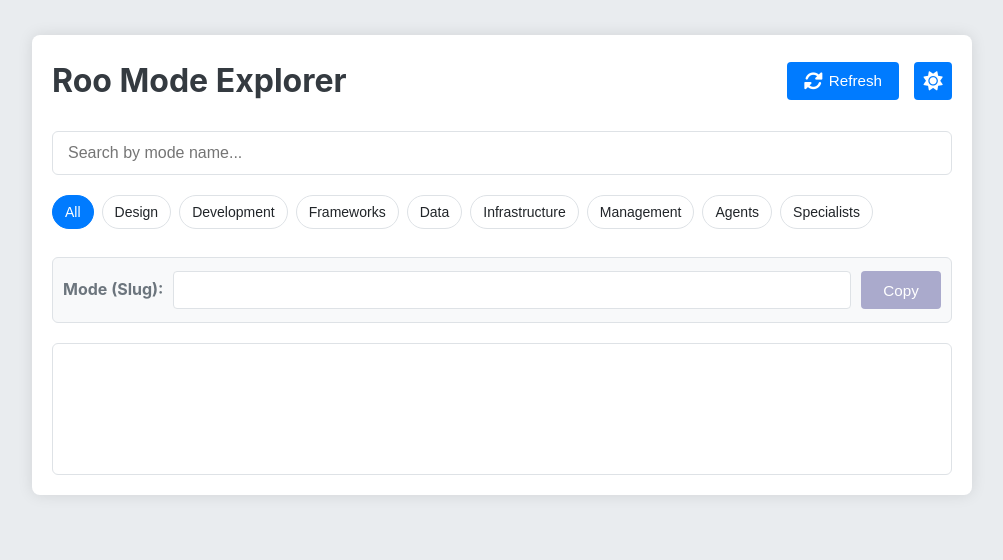
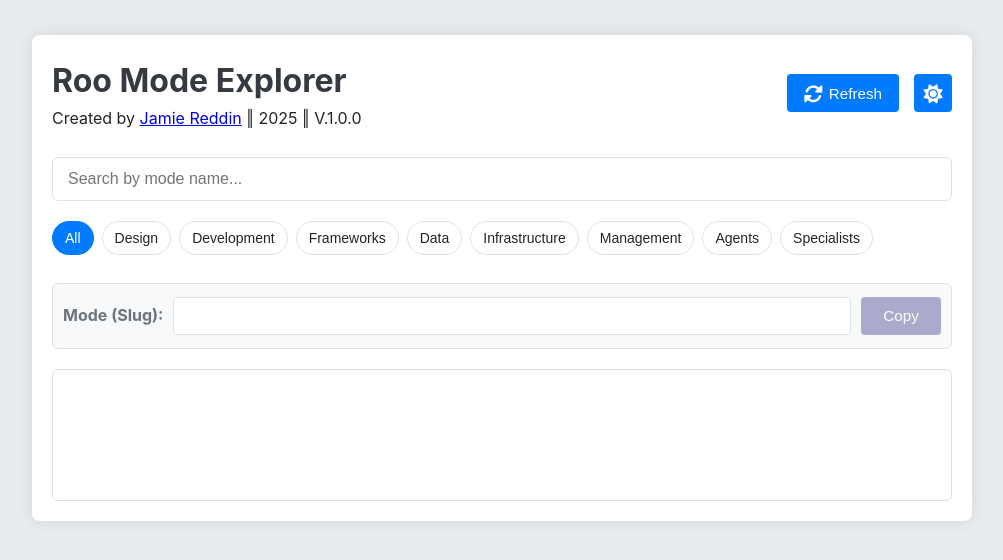
Before and after one commit to jayreddin/roo-finder, a plain HTML site: page index.html in a window 1280 px wide. Shown: the whole page, without its empty margins (138-1141 px from the left). Drawn offline with Linux system fonts and the light colour scheme.

Commit message:
Update index.html

```diff
--- a/index.html
+++ b/index.html
@@ -10,7 +10,12 @@
 <body>
     <div class="container">
         <header>
-            <h1>Roo Mode Explorer</h1>
+            <div class="header-content">
+                <h1>Roo Mode Explorer</h1>
+                <div class="header-attribution">
+                    Created by <a href="https://github.com/jayreddin" target="_blank">Jamie Reddin</a> ‖ 2025 ‖ V.1.0.0
+                </div>
+            </div>
             <div class="header-controls">
                 <button id="refreshButton" class="btn-refresh" aria-label="Refresh modes">
                     <i class="fas fa-sync-alt"></i> Refresh
```
